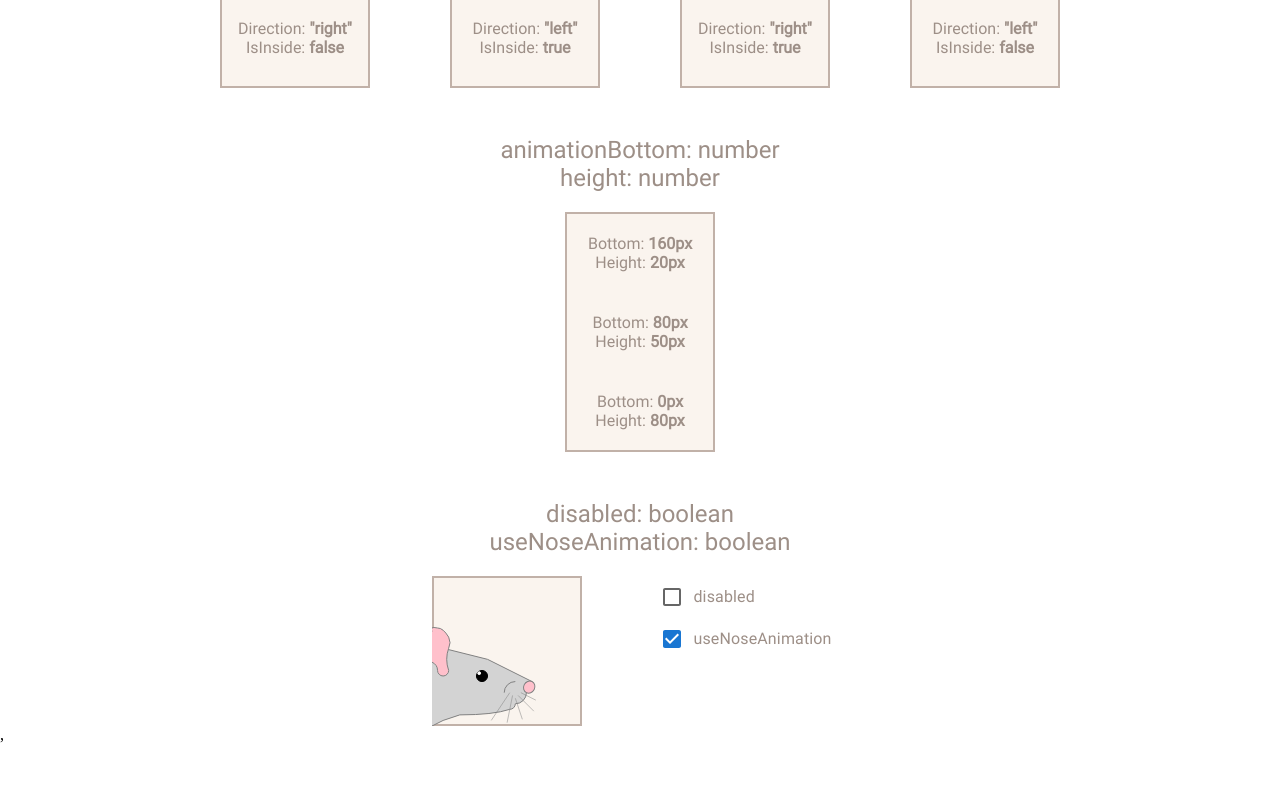
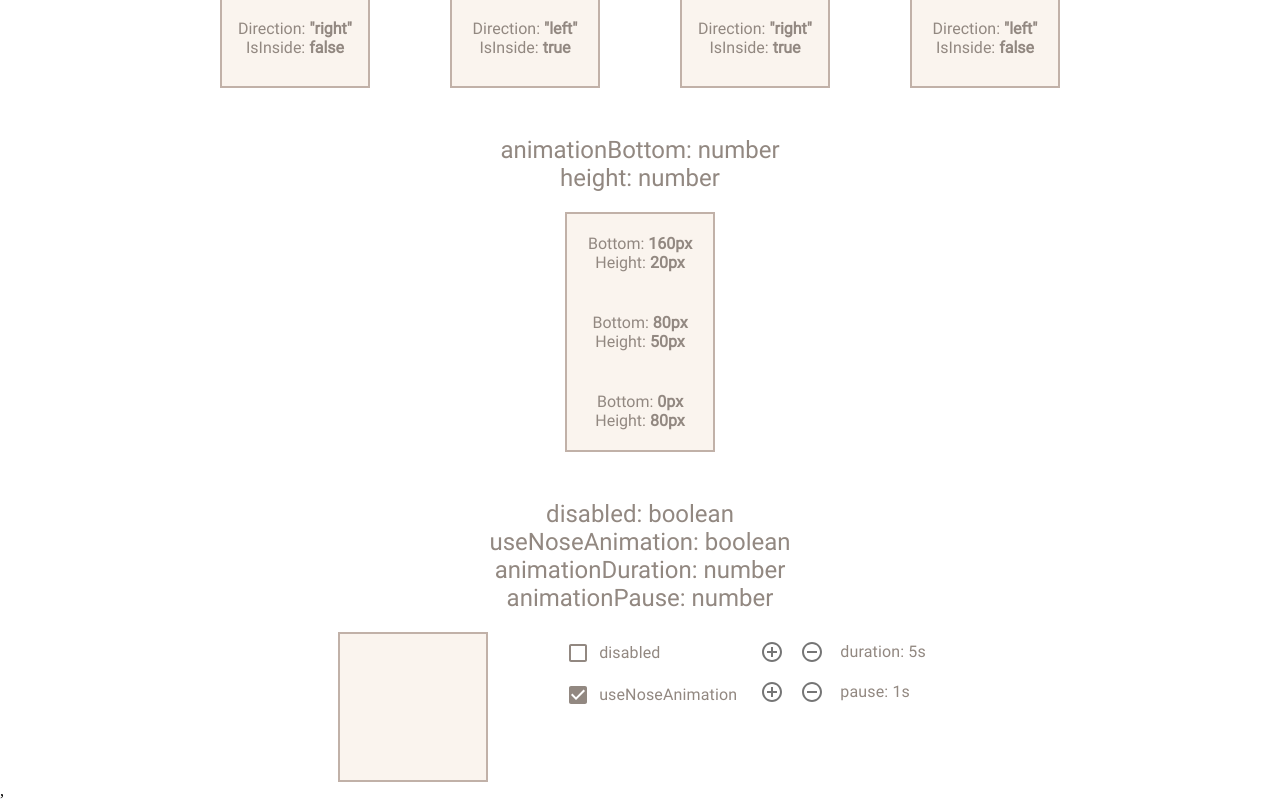
Before and after one commit to chichivika/nosyPests, a React (Create React App) app: page / in a window 1280 px wide. Shown: the part 439-1239 px from the top of the page. Before the commit the page ends 1183 px from the top, so only its background shows below. Built offline with nearby package versions, Linux system fonts and the light colour scheme.

Commit message:
duration demo

```diff
--- a/package.json
+++ b/package.json
@@ -5,7 +5,10 @@
   "dependencies": {
     "@emotion/react": "^11.14.0",
     "@emotion/styled": "^11.14.0",
+    "@mui/base": "^5.0.0-beta.68",
+    "@mui/icons-material": "^6.4.0",
     "@mui/material": "^6.4.0",
+    "@mui/styled-engine-sc": "^6.4.0",
     "@testing-library/jest-dom": "^5.17.0",
     "@testing-library/react": "^13.4.0",
     "@testing-library/user-event": "^13.5.0",
--- a/src/nosyPests/demo/Target.tsx
+++ b/src/nosyPests/demo/Target.tsx
@@ -18,10 +18,11 @@ type Props = {
     width: number;
     height: number;
     children?: ReactElement | ReactElement[];
+    ref?: React.RefObject<HTMLDivElement>;
 };
-export default function Target({ width, height, children }: Props) {
+export default function Target({ width, height, children, ref }: Props) {
     return (
-        <StyledWrapperTarget $width={width} $height={height}>
+        <StyledWrapperTarget ref={ref} $width={width} $height={height}>
             {children}
         </StyledWrapperTarget>
     );
--- /dev/null
+++ b/src/nosyPests/demo/base/Checkbox.tsx
@@ -0,0 +1,18 @@
+import React from 'react';
+import styled from 'styled-components';
+import { CheckboxProps, Checkbox as UiCheckbox } from '@mui/material';
+
+const StyledUiCheckbox = styled(UiCheckbox)`
+    &.MuiButtonBase-root.MuiCheckbox-root.MuiCheckbox-colorPrimary {
+        .Mui-checked {
+            background-color: ${(props) => props.theme.headerColor};
+        }
+        svg {
+            fill: ${(props) => props.theme.headerColor};
+        }
+    }
+`;
+
+export default function Checkbox(props: CheckboxProps) {
+    return <StyledUiCheckbox {...props} />;
+}
--- /dev/null
+++ b/src/nosyPests/demo/base/PlusMinus.tsx
@@ -0,0 +1,27 @@
+import React from 'react';
+import styled from 'styled-components';
+import { IconButton } from '@mui/material';
+import AddCircleOutlineIcon from '@mui/icons-material/AddCircleOutline';
+import RemoveCircleOutlineIcon from '@mui/icons-material/RemoveCircleOutline';
+
+const StyledPlusMinus = styled.div`
+    margin-right: 0.5rem;
+`;
+
+type Props = {
+    onPlus: () => void;
+    onMinus: () => void;
+};
+export default function PlusMinus(props: Props) {
+    const { onPlus, onMinus } = props;
+    return (
+        <StyledPlusMinus>
+            <IconButton onClick={onPlus}>
+                <AddCircleOutlineIcon />
+            </IconButton>
+            <IconButton onClick={onMinus}>
+                <RemoveCircleOutlineIcon />
+            </IconButton>
+        </StyledPlusMinus>
+    );
+}
--- a/src/nosyPests/demo/disable/DisableDemo.tsx
+++ b/src/nosyPests/demo/disable/DisableDemo.tsx
@@ -1,36 +1,47 @@
 import React, { useState } from 'react';
-import { FormGroup, Checkbox, FormControlLabel } from '@mui/material';
+import styled from 'styled-components';
+import { FormGroup, FormControlLabel } from '@mui/material';
+import Checkbox from '../base/Checkbox';
 import PestWrapper from '../../wrapper/PestWrapper';
 import Target from '../Target';
 import { DemoCnt } from '../DemoCnt';
+import PlusMinus from '../base/PlusMinus';
 
-const DURATION = 10;
-const PAUSE = 1;
+const StyledFormsCnt = styled.div`
+    display: flex;
+    flex-wrap: wrap;
+    row-gap: 10px;
+    column-gap: 10px;
+`;
 
 export default function DisableDemo() {
-    // eslint-disable-next-line @typescript-eslint/no-unused-vars
     const [disabled, setDisabled] = useState<boolean>(false);
-    // eslint-disable-next-line @typescript-eslint/no-unused-vars
     const [useNoseAnimation, setUseNoseAnimation] = useState<boolean>(true);
+    const [duration, setDuration] = useState<number>(5);
+    const [pause, setPause] = useState<number>(1);
 
     const title = `disabled: boolean
                 <br />
-                useNoseAnimation: boolean`;
+                useNoseAnimation: boolean
+                <br />
+                animationDuration: number
+                <br />
+                animationPause: number
+                `;
     return (
         <DemoCnt title={title}>
             <PestWrapper
-                animationDuration={DURATION}
-                animationPause={PAUSE}
+                animationDuration={duration}
+                animationPause={pause}
                 animationDirection='right'
                 height={100}
                 animationBottom={0}
                 isInside
-                disablePortal
-                disabled={disabled}
                 useNoseAnimation={useNoseAnimation}
             >
                 <Target width={150} height={150} />
             </PestWrapper>
+            <StyledFormsCnt>
                 <FormGroup>
                     <FormControlLabel
                         control={
@@ -51,6 +62,42 @@ export default function DisableDemo() {
                         }}
                     />
                 </FormGroup>
+                <FormGroup>
+                    <FormControlLabel
+                        control={
+                            <PlusMinus
+                                onPlus={() => {
+                                    setDuration(parseValue(duration + 1));
+                                }}
+                                onMinus={() => {
+                                    setDuration(parseValue(duration - 1));
+                                }}
+                            />
+                        }
+                        label={`duration: ${duration}s`}
+                    />
+                    <FormControlLabel
+                        control={
+                            <PlusMinus
+                                onPlus={() => {
+                                    setPause(parseValue(pause + 1));
+                                }}
+                                onMinus={() => {
+                                    setPause(parseValue(pause - 1));
+                                }}
+                            />
+                        }
+                        label={`pause: ${pause}s`}
+                    />
+                </FormGroup>
+            </StyledFormsCnt>
         </DemoCnt>
     );
 }
+
+function parseValue(value: number) {
+    if (value < 1) {
+        return 1;
+    }
+    return value;
+}
--- a/src/nosyPests/wrapper/PestWrapperStandard.tsx
+++ b/src/nosyPests/wrapper/PestWrapperStandard.tsx
@@ -8,6 +8,7 @@ import { PestWrapperGeneralParam, useDoingAnimation } from './utils';
 
 const StyledPestWrapper = styled.div`
     position: relative;
+    height: max-content;
 `;
 
 export default function PestWrapperStandard({
--- a/src/nosyPests/wrapper/utils.ts
+++ b/src/nosyPests/wrapper/utils.ts
@@ -14,7 +14,14 @@ export function useDoingAnimation(animationPause: number, disabled: boolean) {
     const prevDoingAnimation = useRef<boolean>(true);
 
     useEffect(() => {
-        if (!disabled && prevDoingAnimation.current === true && doingAnimation === false) {
+        if (disabled) {
+            return;
+        }
+        if (doingAnimation) {
+            prevDoingAnimation.current = doingAnimation;
+            return;
+        }
+
         prevDoingAnimation.current = doingAnimation;
         if (animationPause <= 0) {
             return;
@@ -28,10 +35,6 @@ export function useDoingAnimation(animationPause: number, disabled: boolean) {
                 clearTimeout(timerId);
             }
         };
-        }
-        if (doingAnimation !== prevDoingAnimation.current) {
-            prevDoingAnimation.current = doingAnimation;
-        }
     }, [doingAnimation, animationPause, disabled]);
 
     return [doingAnimation, setDoingAnimation] as [
--- a/src/style/colors.ts
+++ b/src/style/colors.ts
@@ -1,5 +1,5 @@
 const colors = {
-    headerColor: '#9d8f87',
+    headerColor: '#928881',
     headerBgColor: '#faf4ee',
 };
 export default colors;
```
Also changed, not shown: 1 other file (tests, documents, lock files or other folders). Lines whose indentation alone changed are shown as unchanged.
